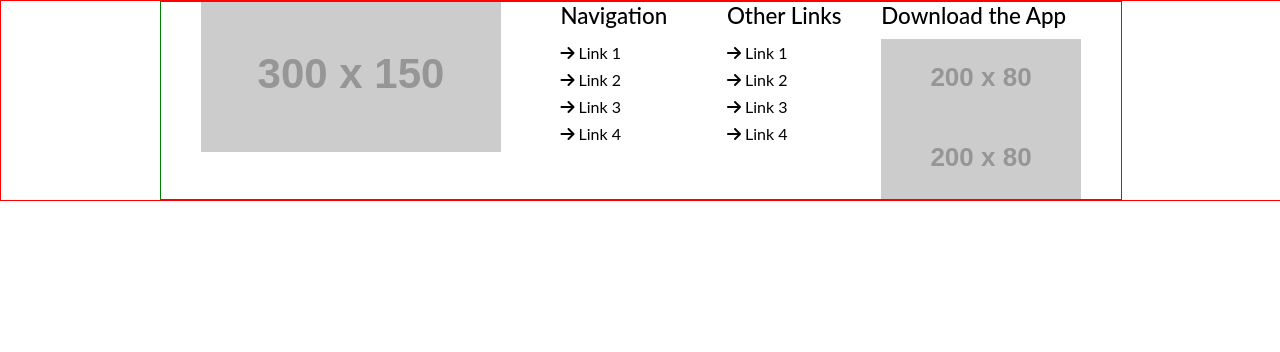
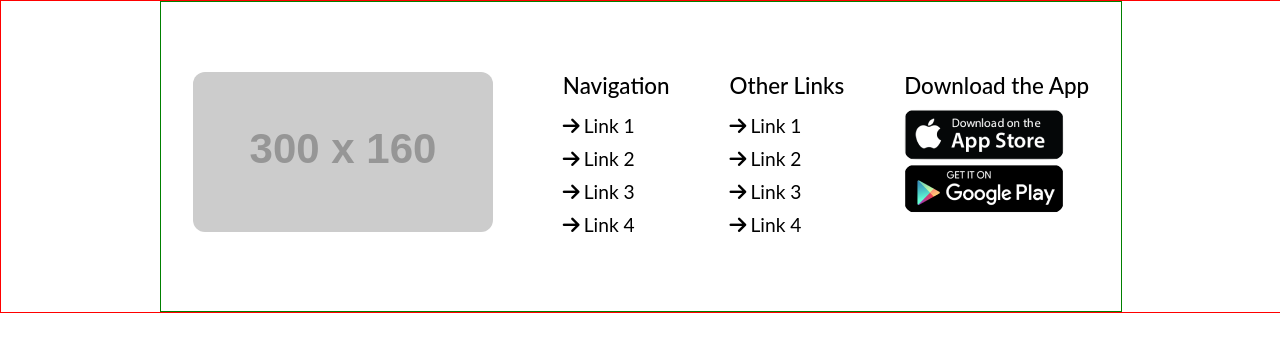
Before and after one commit to pawan-live/pet-care-system-iwt, a PHP site: page /html/footer.html in a window 1280 px wide. Shown: the top 352 px of the page. Run offline with PHP 8.4, Linux system fonts and the light colour scheme; grey boxes labelled with a size stand in for pictures from a placeholder-image service; some libraries are stand-ins or nearby versions.

Commit message:
footer images

```diff
--- a/html/footer.html
+++ b/html/footer.html
@@ -18,7 +18,7 @@
     <footer>
       <div class="footer-container">
         <div id="footer-sec-1" class="footer-img-container">
-          <img src="http://placehold.jp/300x150.png" alt="" />
+          <a href="#"> <img src="http://placehold.jp/300x160.png" alt="" /> </a>
         </div>
         <div id="footer-sec-2" class="footer-links-container flex column">
           <p class="h2-small footer-title">Navigation</p>
@@ -61,8 +61,20 @@
         </div>
         <div id="footer-sec-4" class="footer-app-container flex column">
           <p class="h2-small footer-title">Download the App</p>
-          <img src="http://placehold.jp/200x80.png" alt="" />
-          <img src="http://placehold.jp/200x80.png" alt="" />
+          <a href="#">
+            <img
+              class="footer-app-img"
+              src="../images/footer/app-store-download.png"
+              alt=""
+            />
+          </a>
+          <a href="#">
+            <img
+              class="footer-app-img"
+              src="../images/footer/play-store-download.png"
+              alt=""
+            />
+          </a>
         </div>
       </div>
     </footer>
--- a/styles/style.css
+++ b/styles/style.css
@@ -94,12 +94,13 @@ footer {
 }
 
 .link-container {
-  padding: 4px 0;
+  padding: 5px 0;
 }
 
 footer a,
 footer i {
   color: black;
+  font-size: 1.2em;
 }
 
 footer a {
@@ -107,15 +108,32 @@ footer a {
 }
 
 footer a:hover {
-  font-size: 10px;
+  font-size: 1.25em;
+  transition: 0.5s ease-in-out;
 }
 
 .footer-container {
   border: 1px solid green;
-  justify-content: space-evenly;
+  justify-content: center;
+  padding: 70px 0;
   width: 75%;
   display: flex;
   flex-direction: row;
+}
+
+#footer-sec-1 {
+}
+
+#footer-sec-2 {
+  margin-left: 70px;
+}
+
+#footer-sec-3 {
+  margin-left: 60px;
+}
+
+#footer-sec-4 {
+  margin-left: 60px;
 }
 
 .footer-links-container {
@@ -125,3 +143,11 @@ footer a:hover {
 .footer-title {
   margin-bottom: 10px;
 }
+
+.footer-img-container img {
+  border-radius: 12px;
+}
+
+.footer-app-img {
+  border-radius: 12px;
+}
```
Also changed, not shown: images/footer/app-store-download.png (added), images/footer/play-store-download.png (added).
